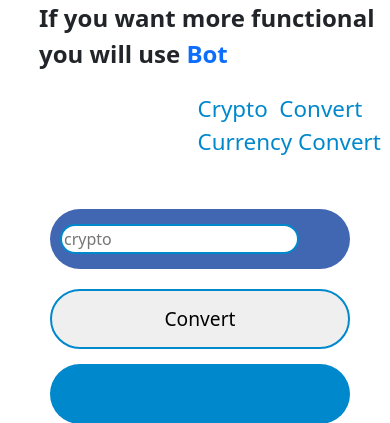
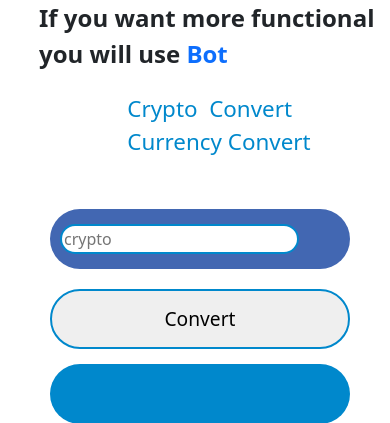
Before and after one commit to tigran-gasparyan/Exchange-Site, a PHP site: page /crypto.php in a window 390 px wide. Shown: the part 206-629 px from the top of the page. Run offline with PHP 8.4, Linux system fonts and the light colour scheme; data that the repository does not hold is empty.

Commit message:
Add files via upload

```diff
--- a/css/main.css
+++ b/css/main.css
@@ -352,6 +352,8 @@ a {
 	margin-left: 80px;
 
 }
+
+
 
 
 #switchMode{
@@ -738,7 +740,7 @@ a {
 		margin-left: 10% ;
 	}
 	.links-crypto{
-		margin-left: 25%;
+		margin-left: 8%;
 	}
 	.crypto-input-div,
 	.crypto-button,
@@ -807,7 +809,7 @@ a {
 		margin-left: 10% ;
 	}
 	.links-crypto{
-		margin-left: 25%;
+		margin-left: 7%;
 	}
 	.crypto-input-div,
 	.crypto-button,
@@ -876,7 +878,7 @@ a {
 		margin-left: 10% ;
 	}
 	.links-crypto{
-		margin-left: 25%;
+		margin-left: 4%;
 	}
 	.crypto-input-div,
 	.crypto-button,
```
